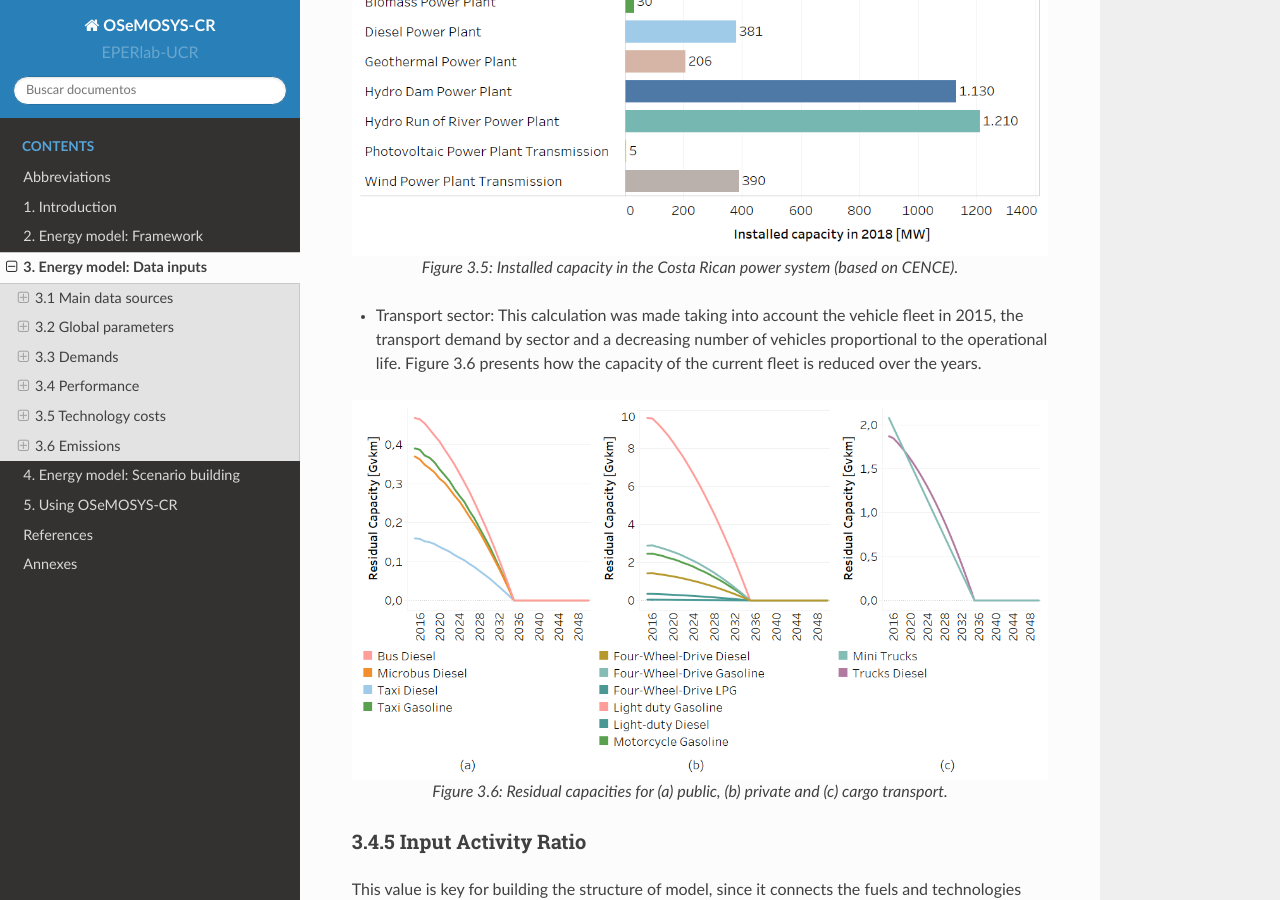
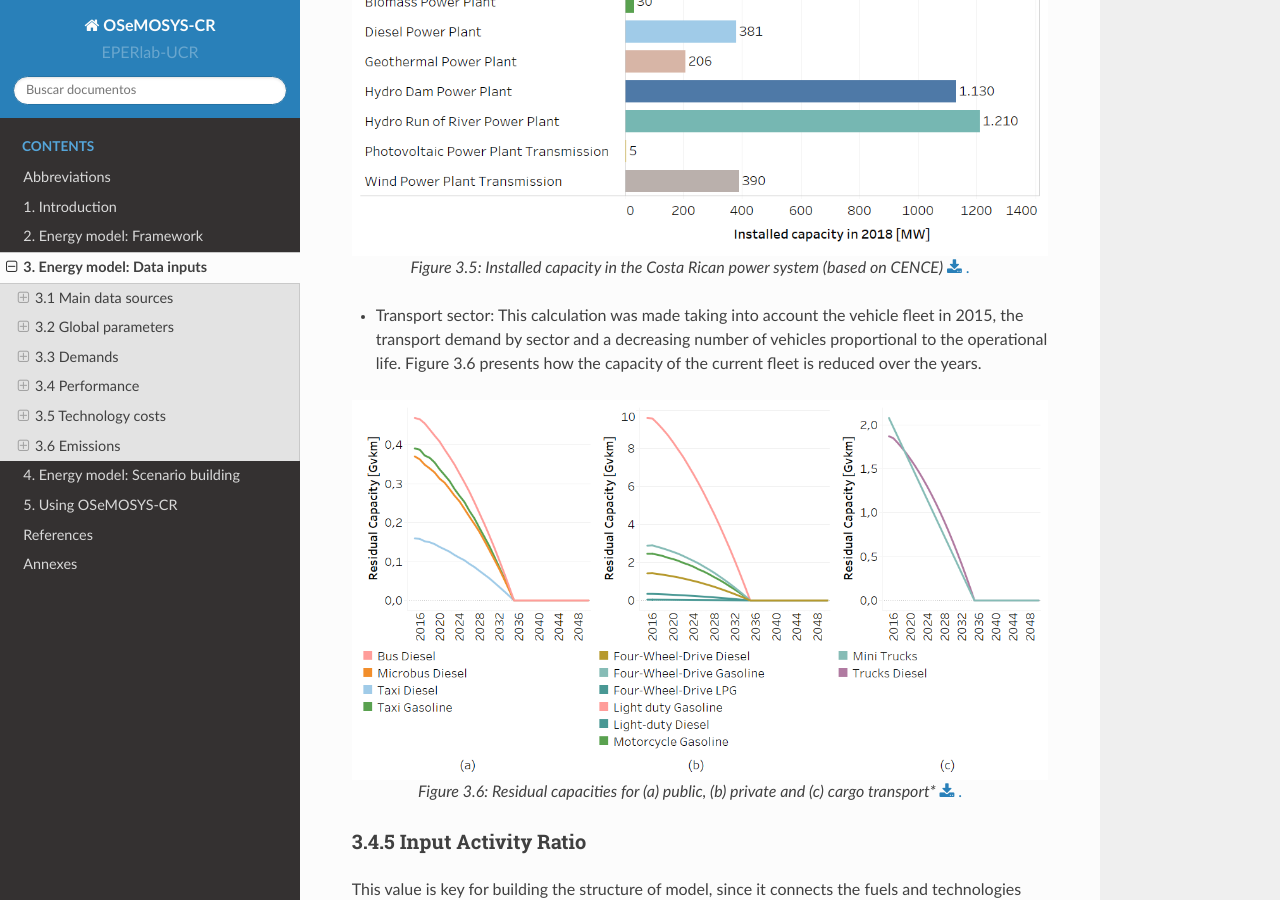
Before and after one commit to EPERLab/OSeMOSYS-CR, a Sphinx documentation site: the page built from docs/03EnergyModelDatabase.rst, in a window 1280 px wide and 900 px high, scrolled down 8684 px. Built offline with Sphinx 7.4.7 and the Read the Docs theme 2.0.0, drawn with Linux system fonts in a browser that asks for light colours; formulas are drawn with MathJax 3; part of the change alters nothing that is shown.

```diff
--- a/docs/03EnergyModelDatabase.rst
+++ b/docs/03EnergyModelDatabase.rst
@@ -298,14 +298,14 @@ The residual capacity expresses the capacity that already exists in the first ye
    :align:   center
    :width:   700 px
 
-   *Figure 3.5: Installed capacity in the Costa Rican power system (based on CENCE).*
+   *Figure 3.5: Installed capacity in the Costa Rican power system (based on CENCE)* :download:`. <doc_imgs/InstalledCapacity.csv>`
 
 * Transport sector: This calculation was made taking into account the vehicle fleet in 2015, the transport demand by sector and a decreasing number of vehicles proportional to the operational life. Figure 3.6 presents how the capacity of the current fleet is reduced over the years.
 
 .. figure::  img/ResidualCapacityT.png
    :align:   center
 
-   *Figure 3.6: Residual capacities for (a) public, (b) private and (c) cargo transport.*
+   *Figure 3.6: Residual capacities for (a) public, (b) private and (c) cargo transport** :download:`. <doc_imgs/ResidualCapacity.csv>`
 
 3.4.5 Input Activity Ratio
 ---------
```
